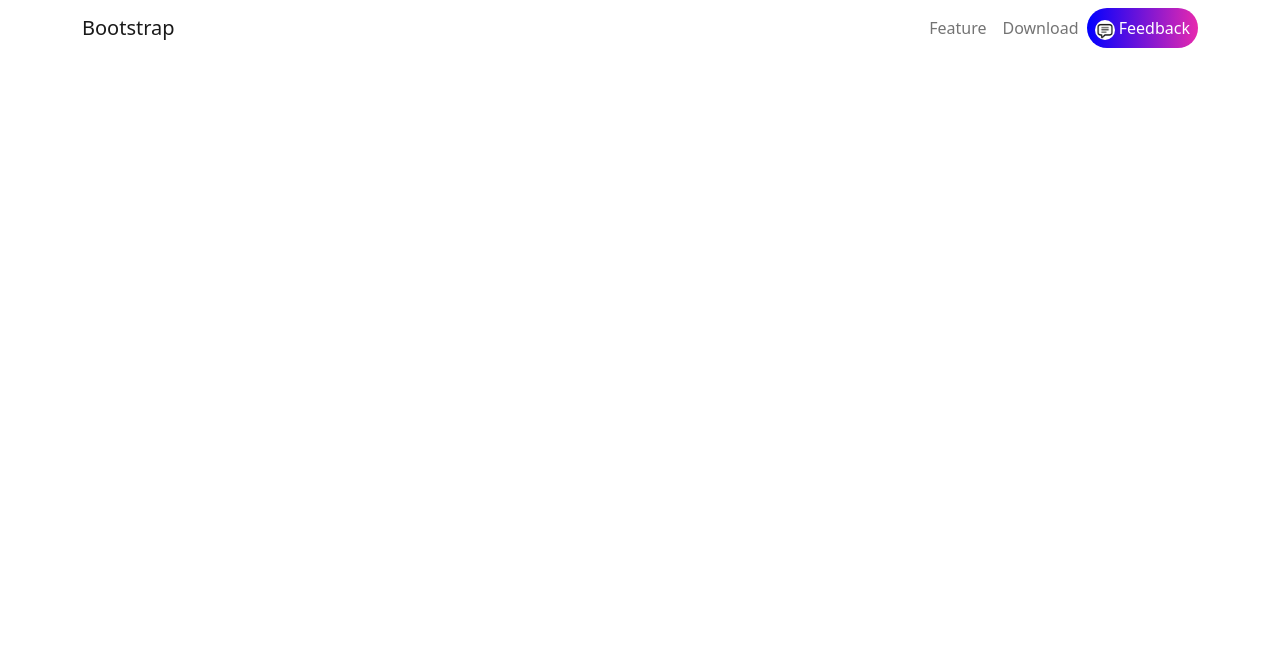
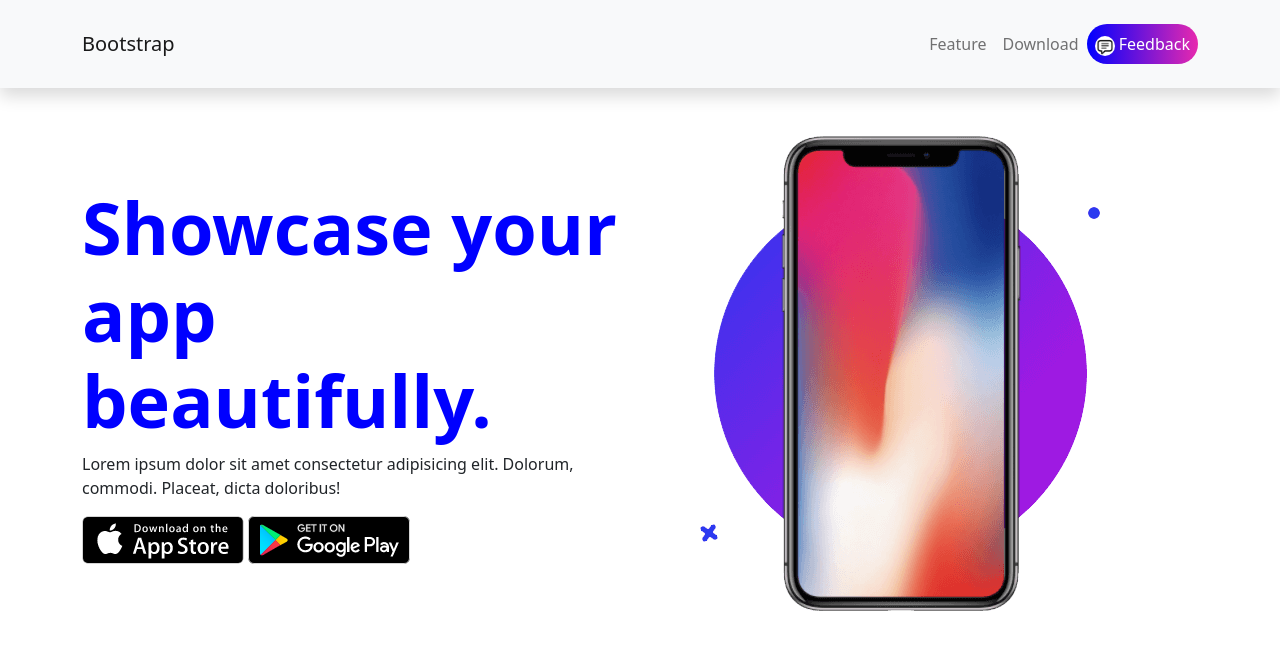
Before and after one commit to riyad5541/bootstrap-mobil, a plain HTML site: page index.html in a window 1280 px wide. Drawn offline with nearby package versions, Linux system fonts and the light colour scheme.

Commit message:
banner section added

```diff
--- a/css/style.css
+++ b/css/style.css
@@ -8,3 +8,7 @@
     border-radius: 15px;
 
 }
+
+.primary-color{
+    color:blue;
+}
--- a/index.html
+++ b/index.html
@@ -13,7 +13,8 @@
 </head>
 
 <body>
-    <header>
+    <header class="shadow sticky-top p-3
+    bg-light">
         <nav class="navbar navbar-expand-lg bg-body-tertiary">
             <div class="container">
                 <a class="navbar-brand" href="#">Bootstrap</a>
@@ -44,6 +45,26 @@
 
         </nav>
     </header>
+
+    <main>
+        <section class="banner-section">
+            <div class="container">
+                <div class="row align-items-center">
+                    <div class="col-md-6"><h1 class="primary-color fw-bold display-2">Showcase your app beautifully.</h1>
+                        <p>Lorem ipsum dolor sit amet consectetur adipisicing elit. Dolorum, commodi. Placeat, dicta doloribus!</p>
+                        <div class="image-container">
+                            <img class="img-fluid" src="./img/app-store.png" alt="">
+                            <img class="img-fluid" src="./img/google-play.png" alt="">
+                        </div>
+                    </div>
+                    <div class="col-md-6">
+                        <img class="img-fluid p-5" src="./img/banner.png" alt="">
+                    </div>
+                </div>
+            </div>
+
+        </section>
+    </main>
     <script src="https://cdn.jsdelivr.net/npm/bootstrap@5.0.2/dist/js/bootstrap.bundle.min.js"></script>
 </body>
 
```
